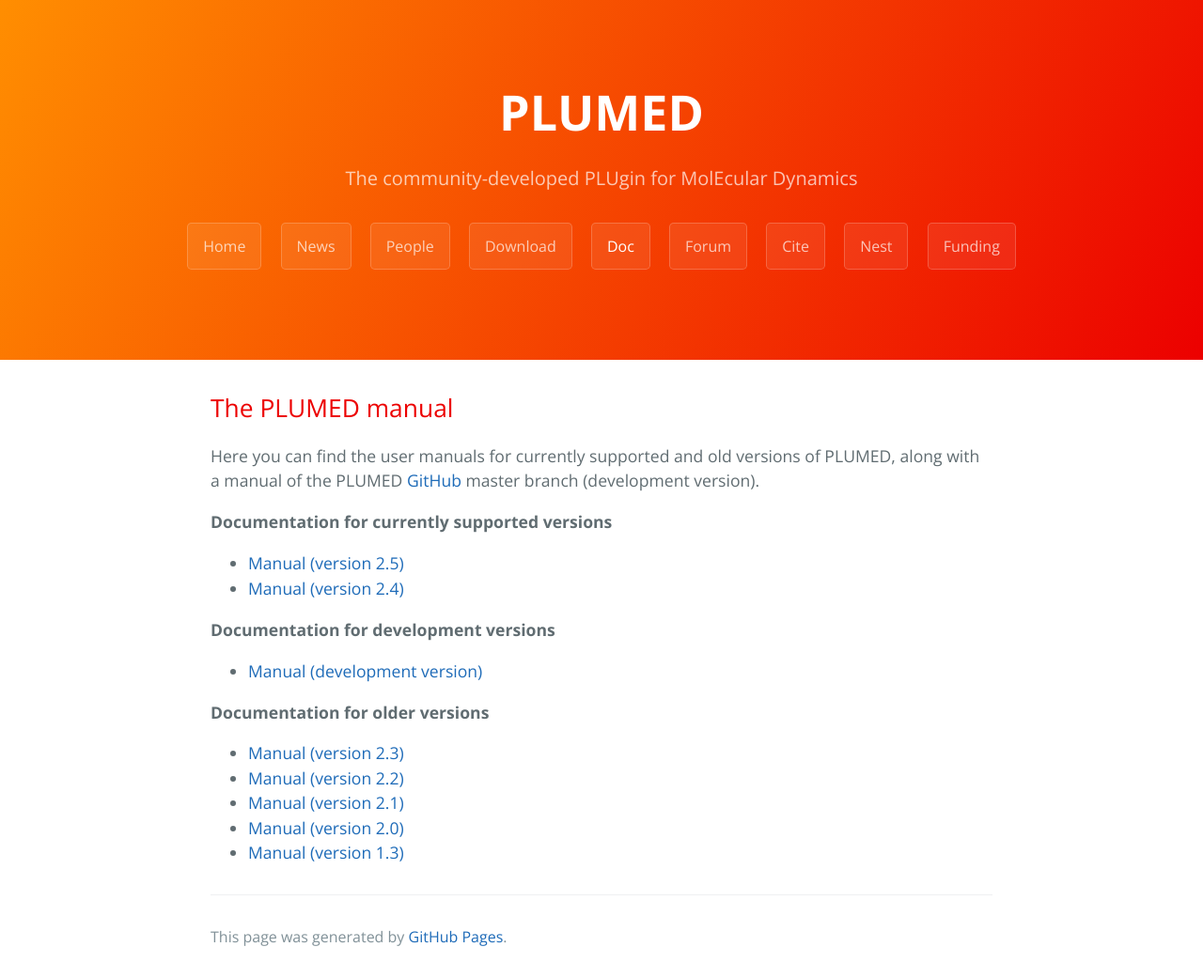
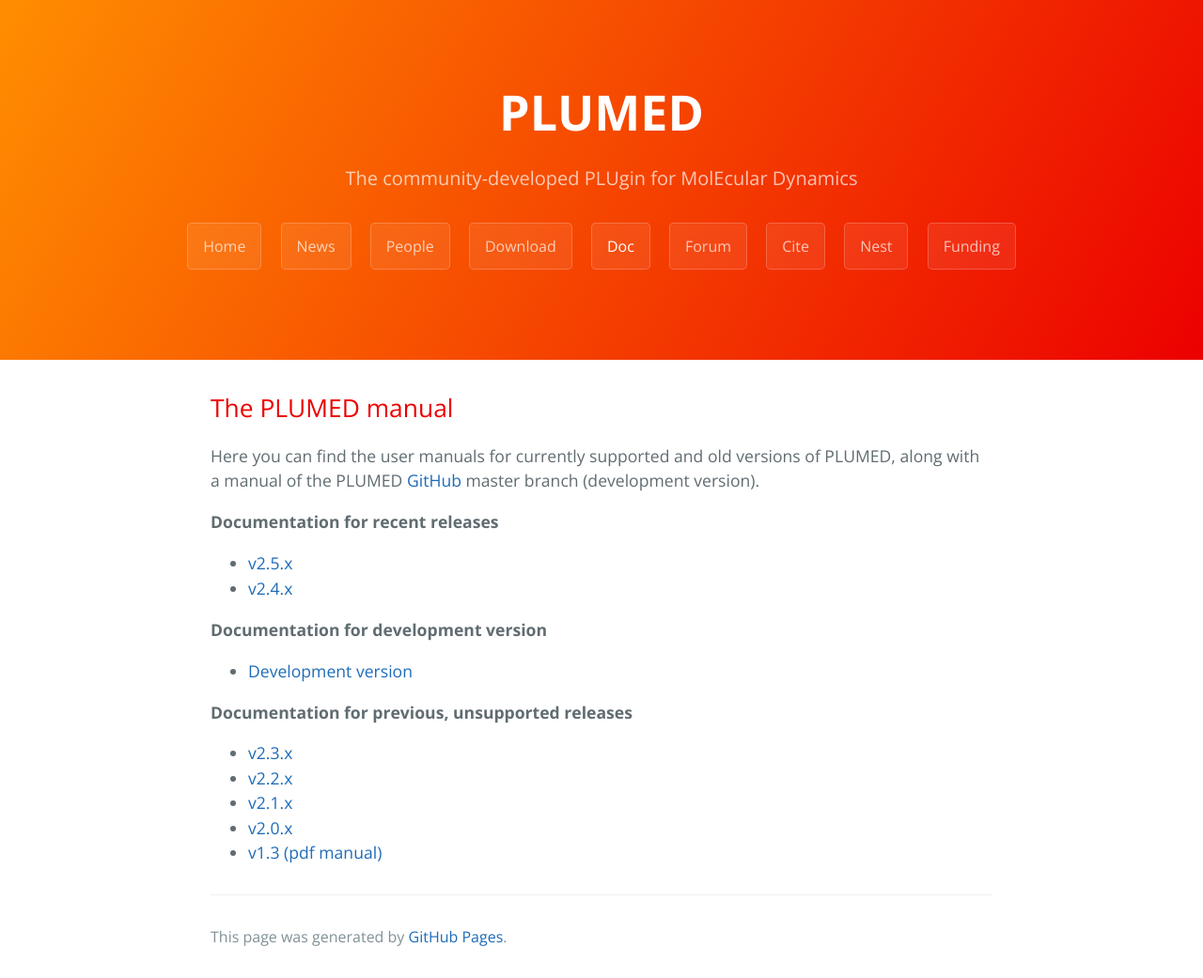
Before and after one commit to plumed/plumed.github.io, a Jekyll site: the page built from doc.md, in a window 1280 px wide. Shown: the whole page at 94% size. Built offline with Jekyll 4.4.1, drawn with Linux system fonts in a browser that asks for light colours; our own code applies the rules of GitHub Pages for plain Markdown files; the repository's description, which GitHub fills in, is left out.

Commit message:
Update doc.md

```diff
--- a/doc.md
+++ b/doc.md
@@ -3,16 +3,16 @@ The PLUMED manual
 Here you can find the user manuals for currently supported and old versions of PLUMED, along
 with a manual of the PLUMED [GitHub](https://github.com/plumed/plumed2) master branch (development version).
 
-__Documentation for currently supported versions__
-* [Manual (version 2.5)](http://plumed.github.io/doc-v2.5/user-doc/html/index.html)
-* [Manual (version 2.4)](http://plumed.github.io/doc-v2.4/user-doc/html/index.html)
+__Documentation for recent releases__
+* [v2.5.x](http://plumed.github.io/doc-v2.5/user-doc/html/index.html)
+* [v2.4.x](http://plumed.github.io/doc-v2.4/user-doc/html/index.html)
 
-__Documentation for development versions__
-* [Manual (development version)](http://plumed.github.io/doc-master/user-doc/html/index.html)
+__Documentation for development version__
+* [Development version](http://plumed.github.io/doc-master/user-doc/html/index.html)
 
-__Documentation for older versions__
-* [Manual (version 2.3)](http://plumed.github.io/doc-v2.3/user-doc/html/index.html)
-* [Manual (version 2.2)](http://plumed.github.io/doc-v2.2/user-doc/html/index.html)
-* [Manual (version 2.1)](http://plumed.github.io/doc-v2.1/user-doc/html/index.html)
-* [Manual (version 2.0)](http://plumed.github.io/doc-v2.0/user-doc/html/index.html)
-* [Manual (version 1.3)](/pdf/manual_1-3-0.pdf)
+__Documentation for previous, unsupported releases__
+* [v2.3.x](http://plumed.github.io/doc-v2.3/user-doc/html/index.html)
+* [v2.2.x](http://plumed.github.io/doc-v2.2/user-doc/html/index.html)
+* [v2.1.x](http://plumed.github.io/doc-v2.1/user-doc/html/index.html)
+* [v2.0.x](http://plumed.github.io/doc-v2.0/user-doc/html/index.html)
+* [v1.3 (pdf manual)](/pdf/manual_1-3-0.pdf)
```
